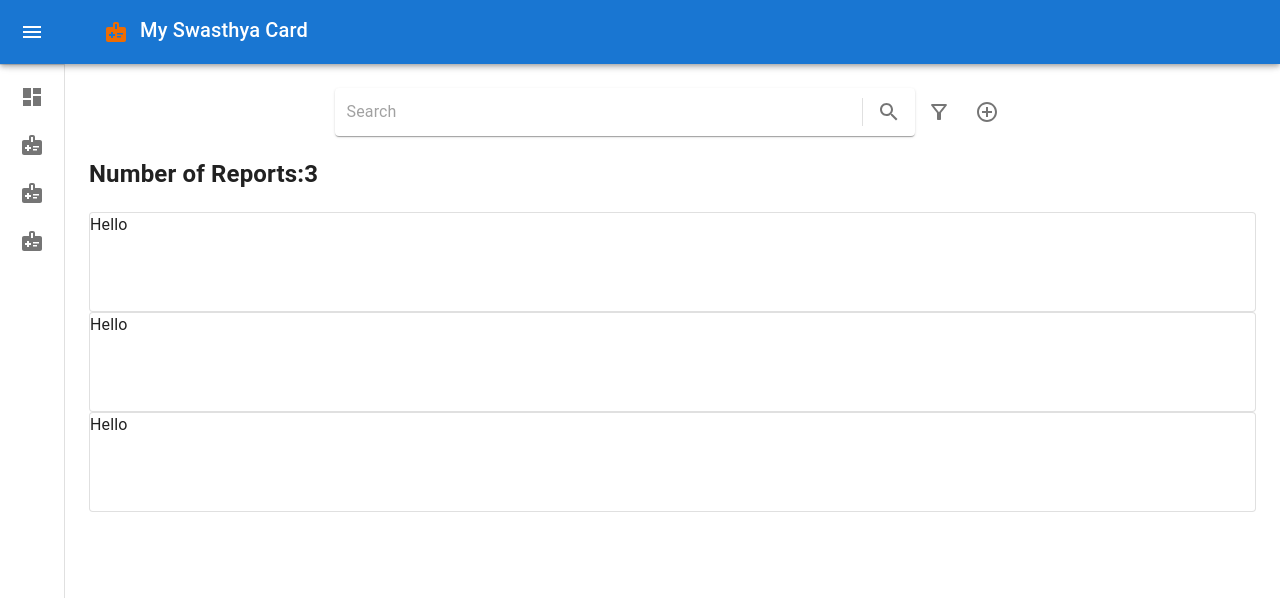
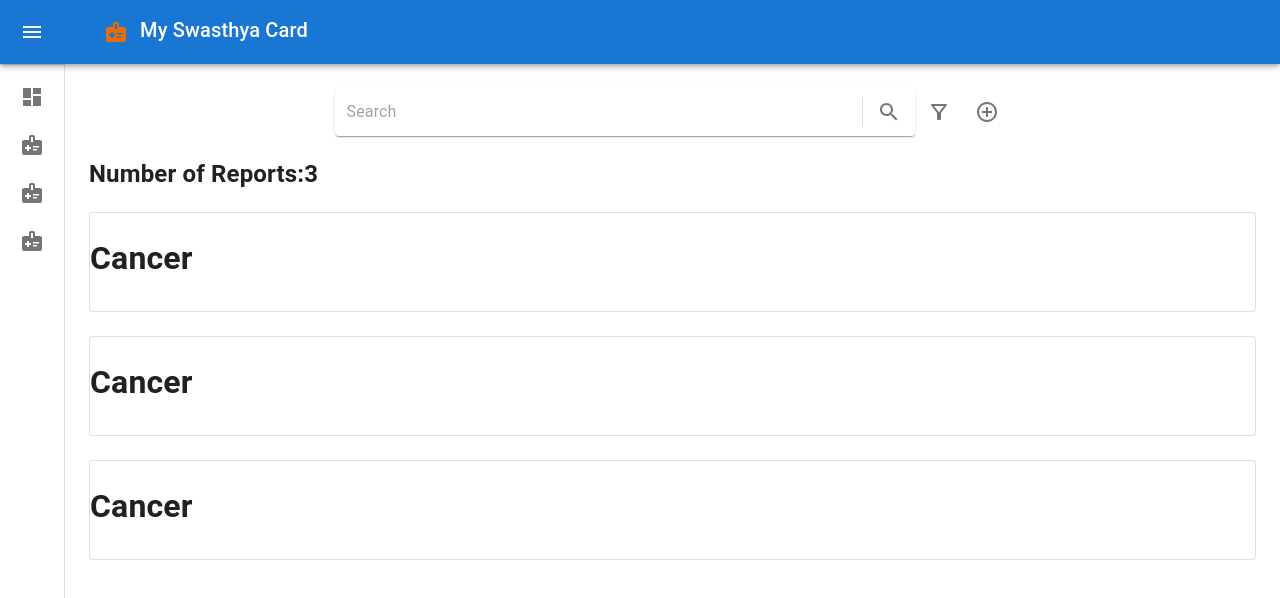
Before and after one commit to Nischal-Shakya/MHC-Frontend, a React (Create React App) app: page / in a window 1280 px wide. Shown: the top 598 px of the page. Built offline with nearby package versions, Linux system fonts and the light colour scheme.

Commit message:
added gaps

```diff
--- a/package.json
+++ b/package.json
@@ -12,7 +12,7 @@
     "@testing-library/user-event": "^13.5.0",
     "react": "^18.2.0",
     "react-dom": "^18.2.0",
-    "react-scripts": "5.0.1",
+    "react-scripts": "^5.0.1",
     "web-vitals": "^2.1.4"
   },
   "scripts": {
--- a/src/components/dashboard.jsx
+++ b/src/components/dashboard.jsx
@@ -6,7 +6,6 @@ import IconButton from "@mui/material/IconButton";
 import Paper from "@mui/material/Paper";
 import InputBase from "@mui/material/InputBase";
 import Divider from "@mui/material/Divider";
-import { sizing } from "@mui/system";
 
 const Dashboard = () => {
   return (
@@ -45,14 +44,16 @@ const Dashboard = () => {
         </IconButton>
       </div>
       <h2>Number of Reports:3</h2>
-      <Paper elevation={3} variant="outlined" sx={{ height: 100, gap: 2 }}>
-        Hello
+      <Paper elevation={3} variant="outlined" sx={{ height: 100}}>
+        <h1>Cancer</h1>
       </Paper>
+      &nbsp;
       <Paper elevation={3} variant="outlined" sx={{ height: 100 }}>
-        Hello
+      <h1>Cancer</h1>
       </Paper>
+      &nbsp;
       <Paper elevation={3} variant="outlined" sx={{ height: 100 }}>
-        Hello
+      <h1>Cancer</h1>
       </Paper>
     </>
   );
```
Also changed, not shown: 1 other file (tests, documents, lock files or other folders).
